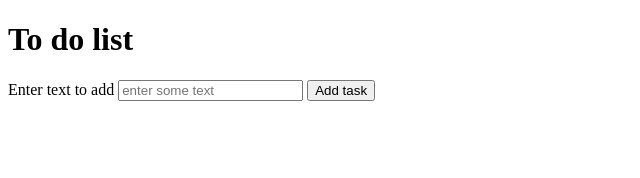
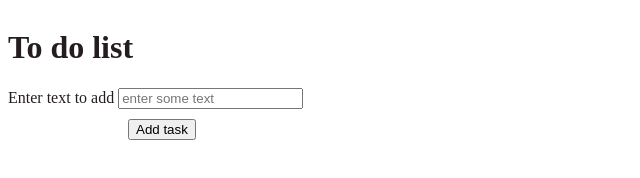
Before and after one commit to Jawad-Alichd4/to_do_list, a plain HTML site: page index.html in a window 1280 px wide. Shown: the whole page, without its empty margins (0-640 px from the left). Drawn offline with Linux system fonts and the light colour scheme.

Commit message:
updated index.html again

```diff
--- a/index.html
+++ b/index.html
@@ -4,13 +4,15 @@
     <meta charset="UTF-8">
     <meta name="viewport" content="width=device-width, initial-scale=1.0">
     <title>Document</title>
+    <link rel="stylesheet" href="style.css">
 </head>
 <body>
     <div>
         <h1>To do list</h1>
         <label for="input">Enter text to add</label>
         <input type="text" id="taskInput" placeholder="enter some text" >
-        <button onclick="addTask()">Add task</button>
+        <br>
+        <button onclick="addTask()" id="addtaskbutton">Add task</button>
         <ol id="taskList"></ol>
         <script src="./script.js"></script>
     </div>
```
